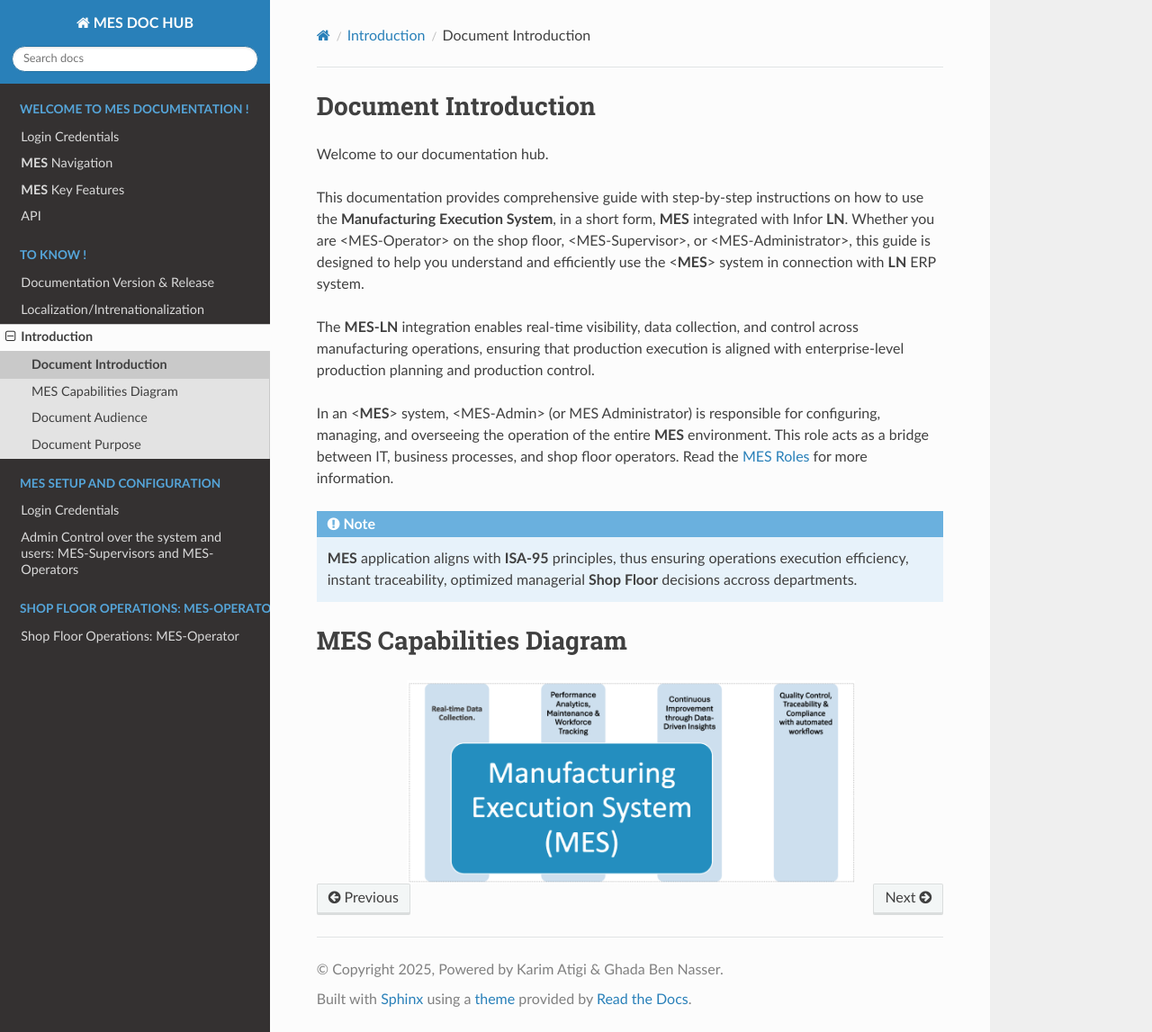
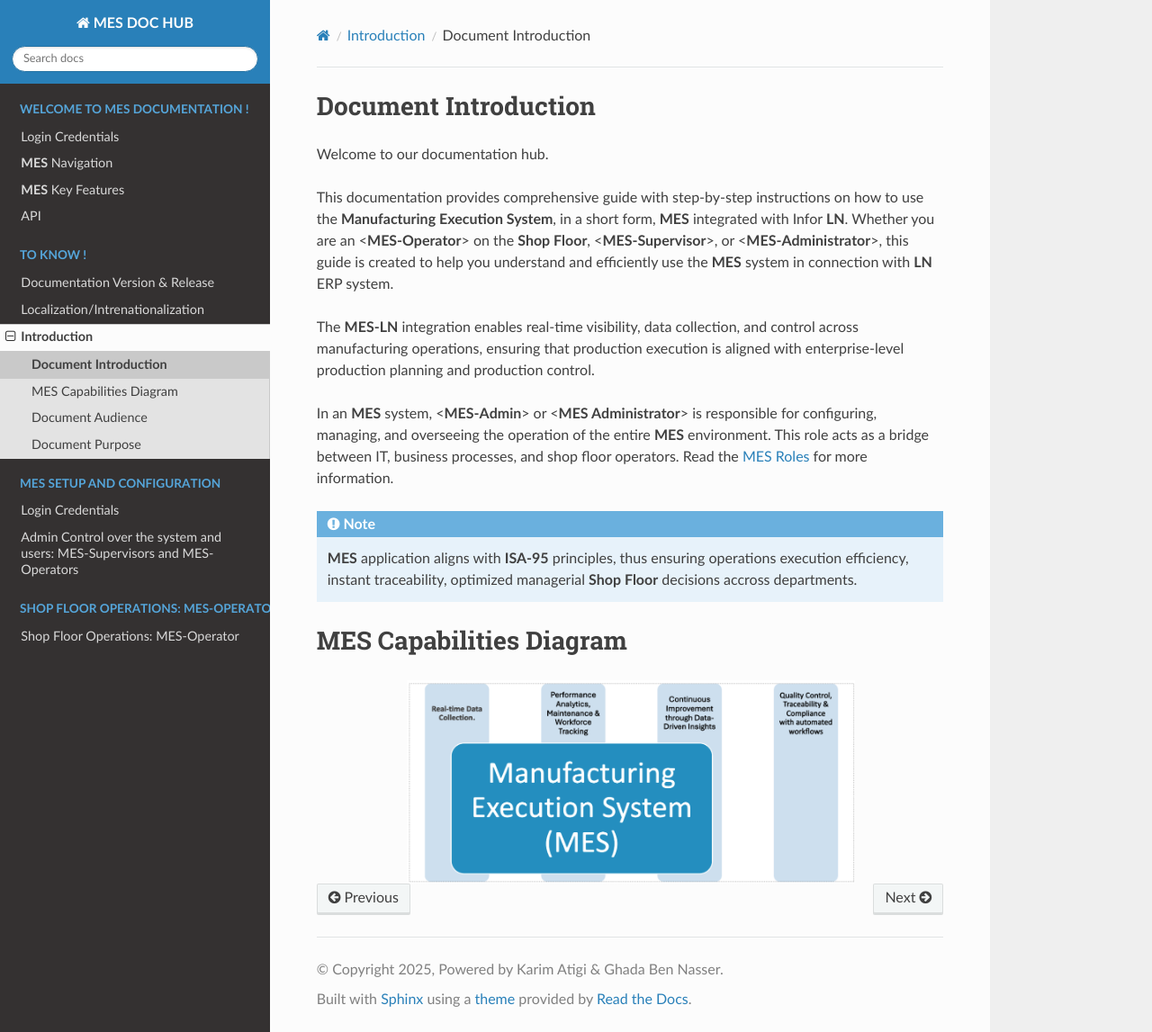
Before and after one commit to ghadiben0/-rtd-tutorial-ghadi2, a Sphinx documentation site: the page built from docs/source/doc_intro.rst, in a window 1280 px wide and 1147 px high. Shown: the whole window at 90% size. Built offline with Sphinx 7.4.7 and the Read the Docs theme 3.1.0, drawn with Linux system fonts in a browser that asks for light colours.

Commit message:
Update doc_intro.rst

```diff
--- a/docs/source/doc_intro.rst
+++ b/docs/source/doc_intro.rst
@@ -3,11 +3,11 @@
 
 Welcome to our documentation hub.
 
-This documentation provides comprehensive guide with step-by-step instructions on how to use the **Manufacturing Execution System**, in a short form, **MES** integrated with Infor **LN**. Whether you are <MES-Operator> on the shop floor, <MES-Supervisor>, or <MES-Administrator>, this guide is designed to help you understand and efficiently use the <**MES**> system in connection with **LN** ERP system.
+This documentation provides comprehensive guide with step-by-step instructions on how to use the **Manufacturing Execution System**, in a short form, **MES** integrated with Infor **LN**. Whether you are an <**MES-Operator**> on the **Shop Floor**, <**MES-Supervisor**>, or <**MES-Administrator**>, this guide is created to help you understand and efficiently use the **MES** system in connection with **LN** ERP system.
 
 The **MES-LN** integration enables real-time visibility, data collection, and control across manufacturing operations, ensuring that production execution is aligned with enterprise-level production planning and production control.
 
-In an <**MES**> system, <MES-Admin> (or MES Administrator) is responsible for configuring, managing, and overseeing the operation of the entire **MES** environment. This role acts as a bridge between IT, business processes, and shop floor operators.
+In an **MES** system, <**MES-Admin**> or <**MES Administrator**> is responsible for configuring, managing, and overseeing the operation of the entire **MES** environment. This role acts as a bridge between IT, business processes, and shop floor operators.
 Read the :doc:`MES Roles <roles>` for more information.
 
 .. note::
```
